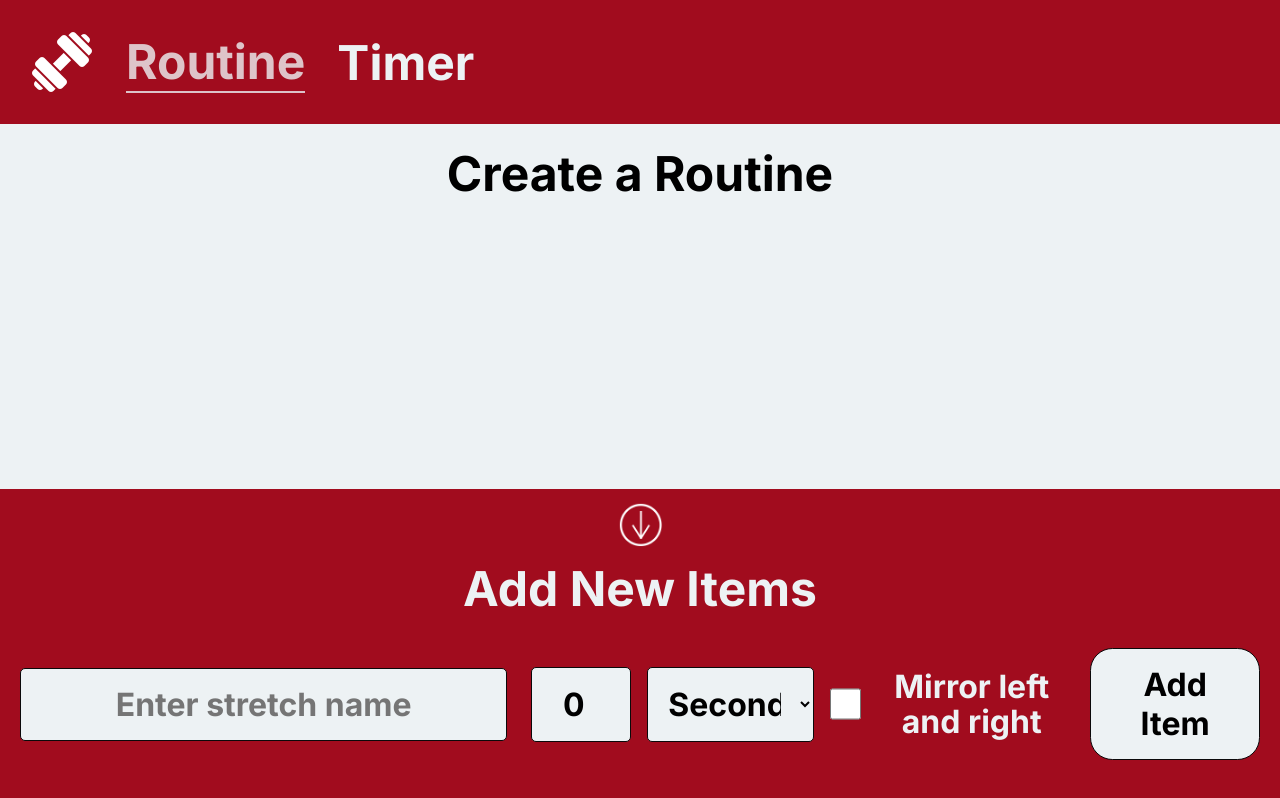
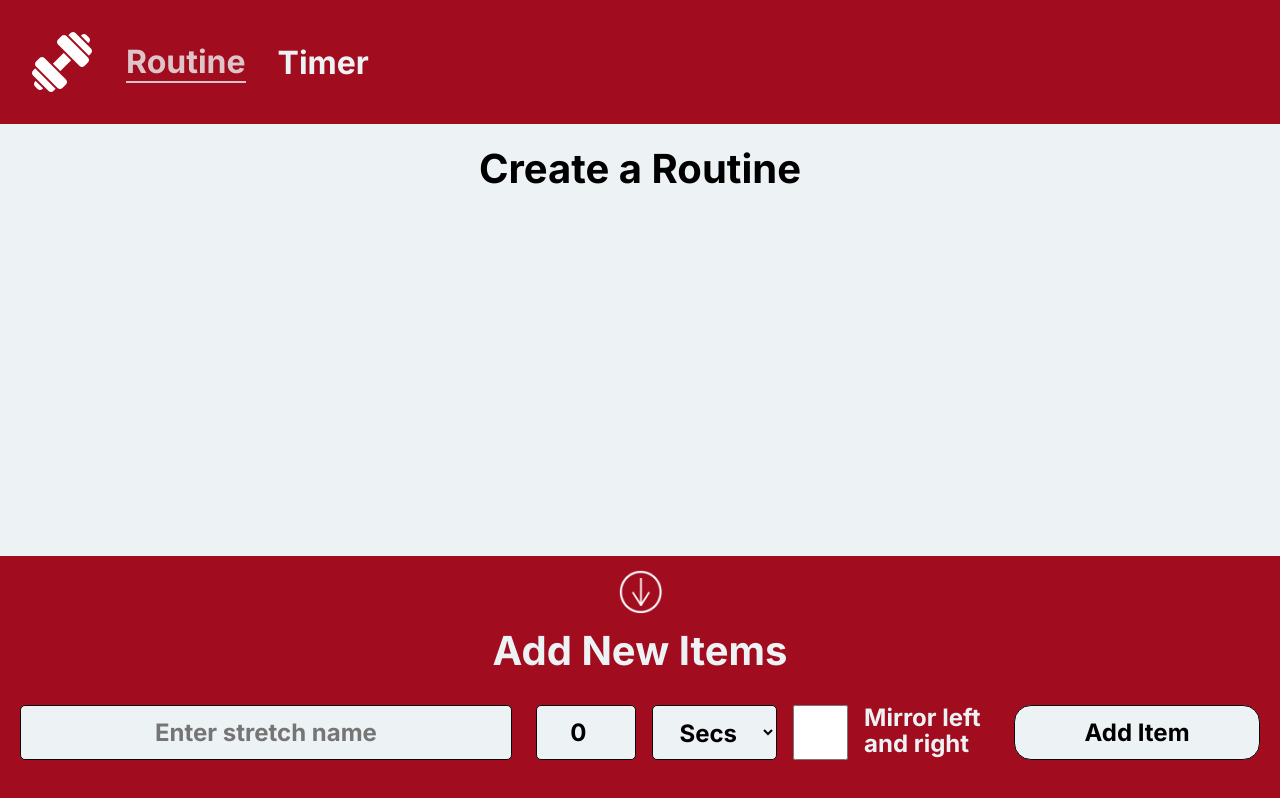
Before and after one commit to Marmaduke45/Flexi-Friend, a React (Vite) app: page / in a window 1280 px wide. Built offline with nearby package versions, Linux system fonts and the light colour scheme.

Commit message:
more UX improvements for mobile

```diff
--- a/src/Pages/Routine.jsx
+++ b/src/Pages/Routine.jsx
@@ -1,4 +1,4 @@
-import React, { useState } from 'react'
+import React, { useState, useEffect } from 'react'
 import RoutineItem from '../Components/Routine-Item'
 import { nanoid } from 'nanoid'
 import upArrowIcon from "../assets/upArrow.png"
@@ -14,6 +14,7 @@ export default function Routine(props) {
         id: ""
     })
     const [isHidden, setIsHidden] = useState(false)
+
 
 // Handles form changes with
     function handleChange(e) {
@@ -96,11 +97,10 @@ export default function Routine(props) {
                                 onChange={handleChange}
                                 name="units"
                             >
-                                <option value="seconds">Seconds</option>
-                                <option value="minutes">Minutes</option>
+                                <option value="seconds">Secs</option>
+                                <option value="minutes">Mins</option>
                                 {/* <option value="reps">Reps</option> */}
                             </select>
-                            <label className='check-label'>
                             <input
                                 className='checkbox'
                                 type="checkbox"
@@ -109,8 +109,7 @@ export default function Routine(props) {
                                 checked={formData.isMirrored}
                                 onChange={handleChange}
                             />
-                                Mirror left and right
-                            </label>
+                            <label htmlFor='isMirrored' className='check-label'>Mirror left and right</label>
                         </div>
                         <button onClick={() => addItem(formData)} className='add-item btn-large btn'>Add Item</button>
                     </form>
--- a/src/Pages/Timer.jsx
+++ b/src/Pages/Timer.jsx
@@ -77,7 +77,7 @@ export default function Timer(props) {
         <div className='timer-page'>
             {isRunning && <button onClick={startRoutine} className='btn start-routine-btn'>Start Routine</button>}
 
-           {timeLeft > -1 && !isRunning && isTimerActive && <h1 className='timer-text'>{currentSet.name}: {timeLeft}</h1>}
+           {timeLeft > -1 && !isRunning && isTimerActive && <h1 className='timer-text'>{currentSet.name}: <br className='hideOnBigScreen'></br> {timeLeft}</h1>}
 
            {!isRunning && !isTimerActive && <h1 className='timer-text'>4 Second Break</h1>}
 
--- a/src/index.css
+++ b/src/index.css
@@ -6,6 +6,7 @@
 
 :root{
   --fs-timer: 3rem;
+  --fs-link: 2rem;
   --fs-h1: 2rem;
   --fs-h2: 1.5rem;
   --fs-body: 1rem;
@@ -34,7 +35,7 @@
 
 .app{
   width: 100vw;
-  height: 100vh;
+  height: 90vh;
   background-color: var(--clr-light);
 }
 
@@ -49,11 +50,12 @@
 
 .btn-large{
   font-size: var(--fs-h2);
+
   width: 100%;
 }
 
 .btn-small{
-  font-size: var(--fs-mini);
+  font-size: var(--fs-body);
   background-color: var(--clr-accent);
   color: var(--clr-light);
   border: none;
@@ -121,7 +123,7 @@ p{
 }
 
 .link{
-  font-size: var(--fs-h1);
+  font-size: var(--fs-link);
   font-weight: var(--fw-bold);
   color: var(--clr-light);
   text-decoration: none;
@@ -232,7 +234,9 @@ p{
 }
 
 .secondary-input-container{
+  height: 55px;
   display: flex;
+  justify-content: space-evenly;
   width: 100%;
   gap: 1em;
 }
@@ -250,33 +254,33 @@ p{
 
 .check-label {
   font-size: var(--fs-h2);
+  text-align: left;
   font-weight: bold;
   line-height: 1.1;
-  display: flex;
-  align-self: center;
-  gap: 0.5em;
   user-select: none;
+  max-width: 150px;
 }
 
-input[type=checkbox] {
-  padding: 5em;
-  width: 50px;
+.checkbox{
+  min-width: 50px;
 }
-
 
 /* ----------- */
 /* --Queries-- */
 /* ----------- */
 
-@media screen and (min-width: 1000px) {
+@media screen and (min-width: 1200px) {
   :root{
     --fs-timer: 4rem;
-    --fs-h1: 3rem;
-    --fs-h2: 2rem;
+    --fs-h1: 2.5rem;
+    --fs-h2: 1.5rem;
     --fs-body: 1.2rem;
     --fs-mini: 1rem;
   }
 
+  .app{
+    height: 100vh;
+  }
 
   .bottom-bar{
     flex-direction: row;
@@ -298,6 +302,14 @@ input[type=checkbox] {
     width: 50%
   }
 
+  .checkbox{
+    width: 100px;
+  }
+
+  .check-label{
+    max-width: 300px;
+  }
+
   .number-input{
     width: 100px;
   }
@@ -308,13 +320,15 @@ input[type=checkbox] {
 
   .btn-large{
     font-size: var(--fs-h2);
-    width: 200px;
+    width: 300px;
   }
 
   .btn-small{
     font-size: var(--fs-body);
   }
 
-
+  .hideOnBigScreen{
+    display: none;
+  }
 
 }
```
Lines whose indentation alone changed are shown as unchanged.
